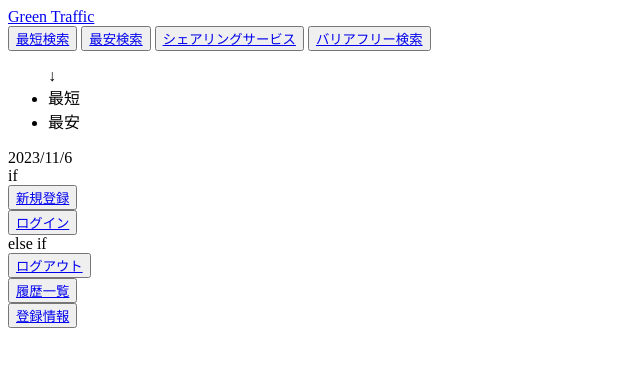
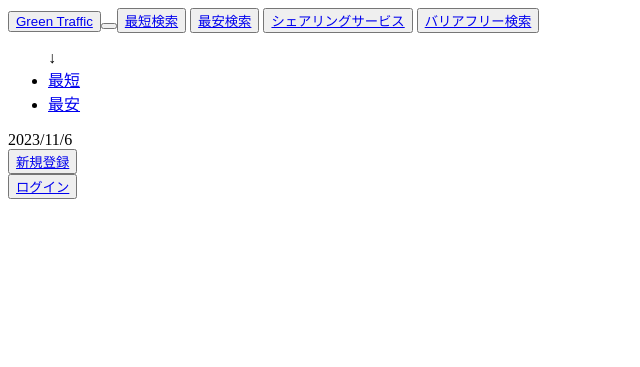
Before and after one commit to AokiJunsei/gt, a Django app: template greentraffic/gt/templates/base.html in a window 1280 px wide. Shown: the top 367 px of the page, without its empty margins (0-640 px from the left). Run offline with Django 4.2, Linux system fonts and the light colour scheme; the template is opened without the code that fills it, so the values that code supplies are empty.

Commit message:
basedemo

```diff
--- a/greentraffic/gt/templates/base.html
+++ b/greentraffic/gt/templates/base.html
@@ -8,15 +8,15 @@
 <body>
         <header class="site-header">
             <div class="wrapper site-header__wrapper">
-              <a href="#" class="brand">Green Traffic</a>
+              <button><a href="{% url 'Top' %}" class="brand">Green Traffic</a><button>
               <div class="nav">
-                  <button class="nav__item"><a href="#">最短検索</a></button>
-                  <button class="nav__item"><a href="#">最安検索</a></button>
-                  <button class="nav__item"><a href="#">シェアリングサービス</a></button>
-                  <button class="nav__item"><a href="#">バリアフリー検索</a></button>
+                  <button class="nav__item"><a href="{% url 'Shortest search' %}">最短検索</a></button>
+                  <button class="nav__item"><a href="{% url 'Cheapest search' %}">最安検索</a></button>
+                  <button class="nav__item"><a href="{% url 'Sharing service' %}">シェアリングサービス</a></button>
+                  <button class="nav__item"><a href="{% url 'Barrier-free search' %}">バリアフリー検索</a></button>
                   <div class="btn-container">
                     <ul id="btn2" class="hidden">↓
-                    <li>最短</li><li>最安</li>
+                    <li><a href="{% url 'Barrier-free Shortest' %}">最短</a></li><li><a href="{% url 'Barrier-free Cheapest' %}">最安</a></li>
                     </ul>
                   </div>
 
@@ -35,8 +35,6 @@
                       return text;
                     }
 
-                    </script>
-                    <script>
                       const btn2 = document.getElementById('btn2');
                     const btn2Text = document.getElementById('btn2-text');
                     btn2.addEventListener('click', () => {
@@ -44,23 +42,24 @@
                     });
                   </script>
 
-                  if
-                  <div class = "sign">
-                    <button ><a href="#">新規登録</a></button>
-                  </div>
-                  <div class = "login">
-                    <button ><a href="#">ログイン</a></button>
-                  </div>
-                  else if
+                  {% if user.is_authenticated %}
                   <div class = "logout">
                     <button ><a href="#">ログアウト</a></button>
                   </div>
                   <div class = "history">
-                    <button ><a href="#">履歴一覧</a></button>
+                    <button ><a href="{% url 'account_history' %}">履歴一覧</a></button>
                   </div>
                   <div class = "info">
-                    <button ><a href="#">登録情報</a></button>
+                    <button ><a href="{% url 'account_info' %}">登録情報</a></button>
                   </div>
+                  {% else %}
+                  <div class = "sign">
+                    <button ><a href="{% url 'sign' %}">新規登録</a></button>
+                  </div>
+                  <div class = "login">
+                    <button ><a href="{% url 'login' %}">ログイン</a></button>
+                  </div>
+                  {% endif %}
               </div>
             </div>
           </header>
```
